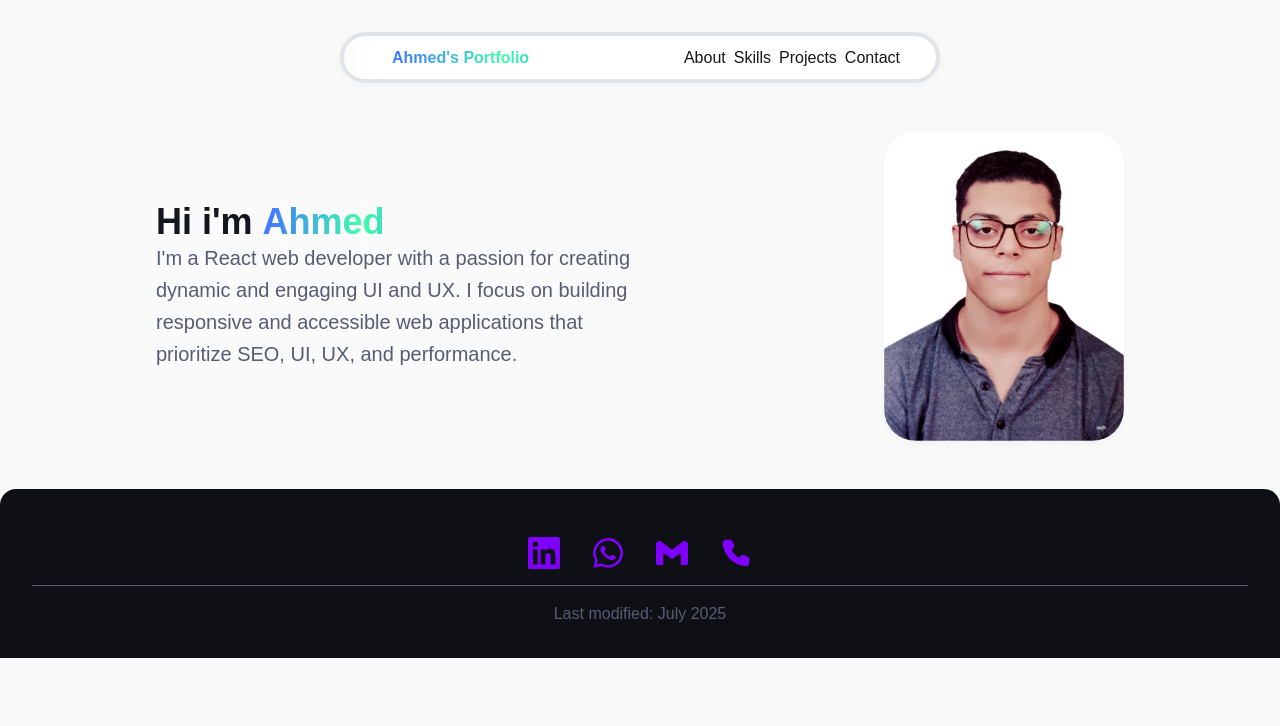
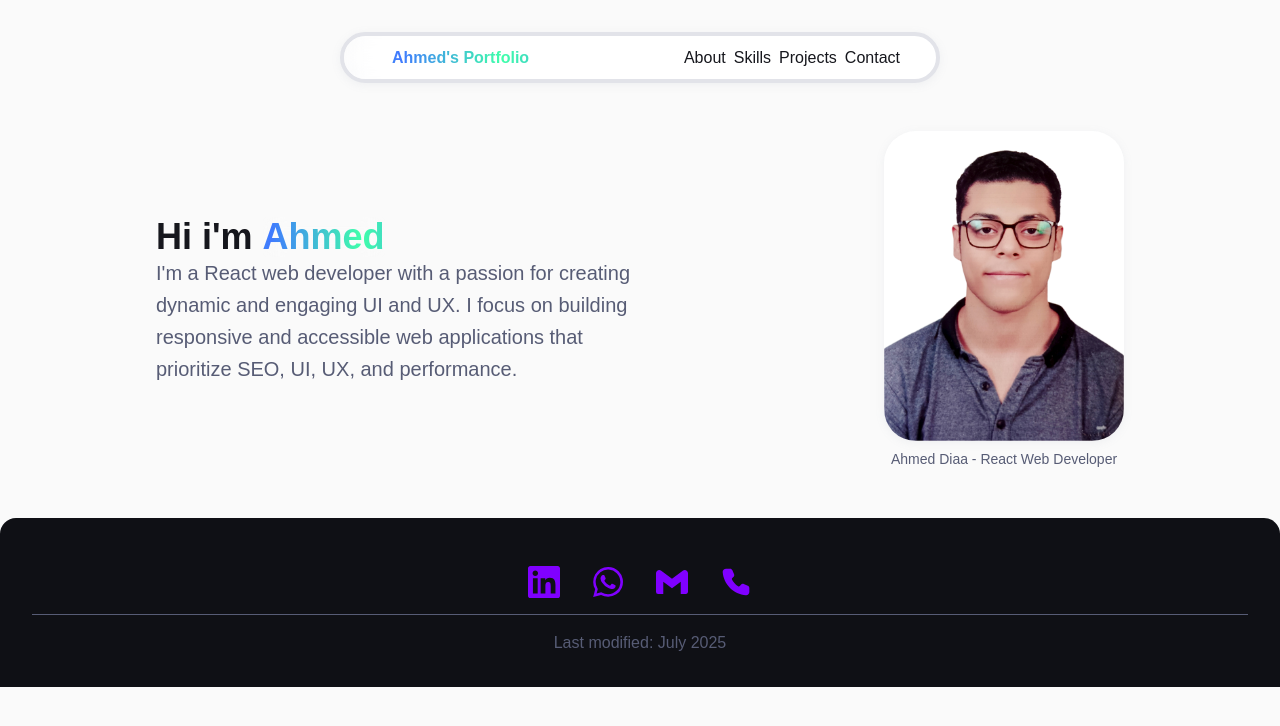
Before and after one commit to TheAhmedDiaa/portfolio, a React (Vite) app in the folder portfolio/: page / in a window 1280 px wide. Shown: the top 726 px of the page. Built offline with nearby package versions, Linux system fonts and the light colour scheme.

Commit message:
Enhance About section with improved image handling and add Skills component

```diff
--- a/portfolio/src/About/About.css
+++ b/portfolio/src/About/About.css
@@ -36,14 +36,7 @@
   min-height: 10rem;
   margin: 1rem auto;
 
-  background-color: white;
   border-radius: 2rem;
-
-  display: flex;
-  justify-content: center;
-  align-items: center;
-
-  box-shadow: var(--shadow-elevation);
 
   transition: 0.3s ease;
 }
@@ -51,10 +44,22 @@
 .hero-image {
   width: 100%;
   border-radius: inherit;
+
+  background-color: white;
+  border-radius: 2rem;
+
+  box-shadow: var(--shadow-elevation);
 }
 
 .hero-image-container:hover {
   transform: translateY(-0.25rem) translateX(-0.25rem);
+}
+
+.hero-image-caption {
+  font-size: 0.875rem;
+  color: var(--color-text-secondary);
+  margin-top: 0.5rem;
+  text-align: center;
 }
 
 .loader {
--- a/portfolio/src/About/About.jsx
+++ b/portfolio/src/About/About.jsx
@@ -25,7 +25,7 @@ export default function About() {
           applications that prioritize SEO, UI, UX, and performance.
         </p>
       </div>
-      <div className="hero-image-container">
+      <figure className="hero-image-container">
         <img
           className="hero-image"
           src={Ahmed}
@@ -34,7 +34,10 @@ export default function About() {
           style={{ display: loaded ? 'block' : 'none' }}
         />
         {!loaded && <div className="loader"></div>}
-      </div>
+        <figcaption className="hero-image-caption">
+          Ahmed Diaa - React Web Developer
+        </figcaption>
+      </figure>
     </section>
   );
 }
--- a/portfolio/src/App.jsx
+++ b/portfolio/src/App.jsx
@@ -2,12 +2,14 @@ import "./App.css";
 import Header from "./Header/Header";
 import Footer from "./Footer/Footer";
 import About from "./About/About";
+import Skills from "./Skills/Skills";
 
 function App() {
   return (
     <>
       <Header />
       <About />
+      <Skills />
       <Footer />
     </>
   );
--- /dev/null
+++ b/portfolio/src/Skills/Skills.jsx
@@ -0,0 +1,7 @@
+export default function Skills() {
+  return (
+    <section className="skills" id="skills">
+
+    </section>
+  );
+}
```
Also changed, not shown: portfolio/src/Skills/Skills.css (added).
